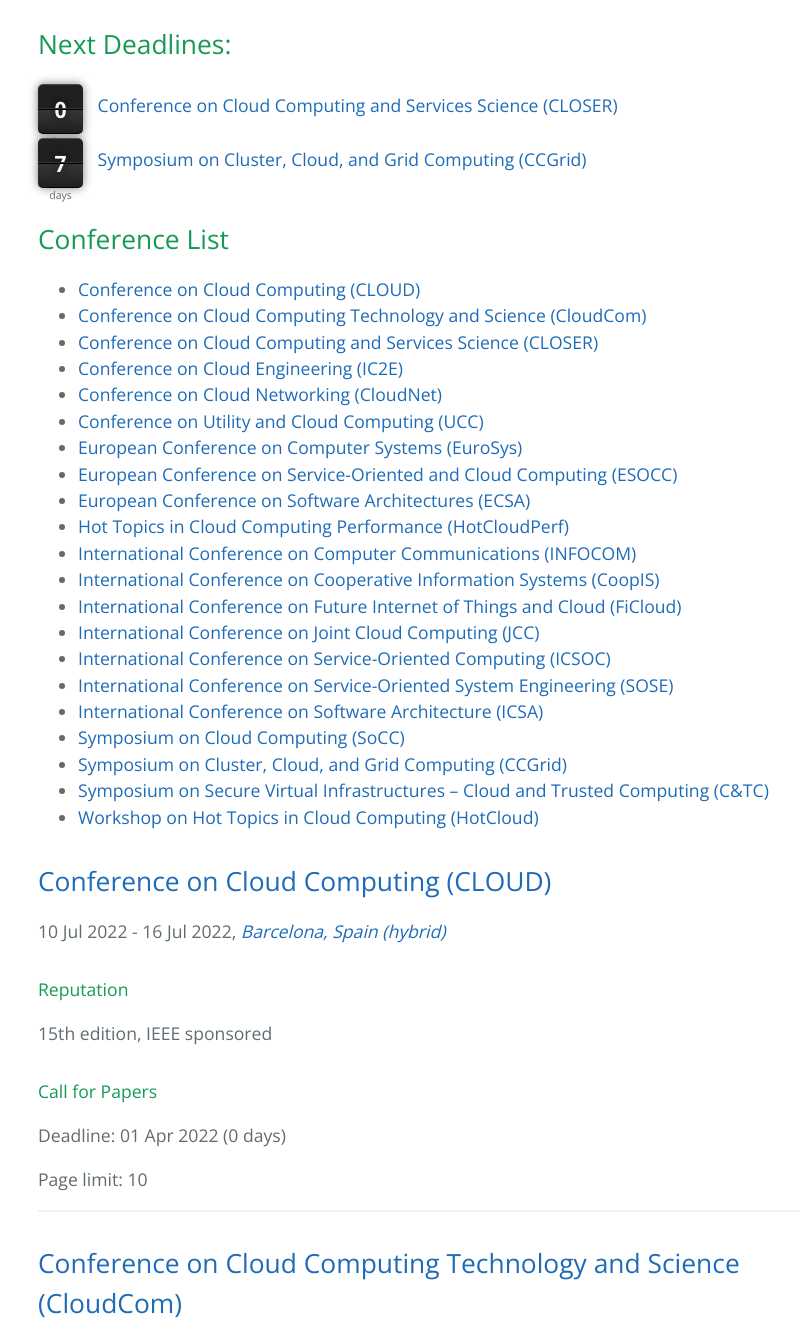
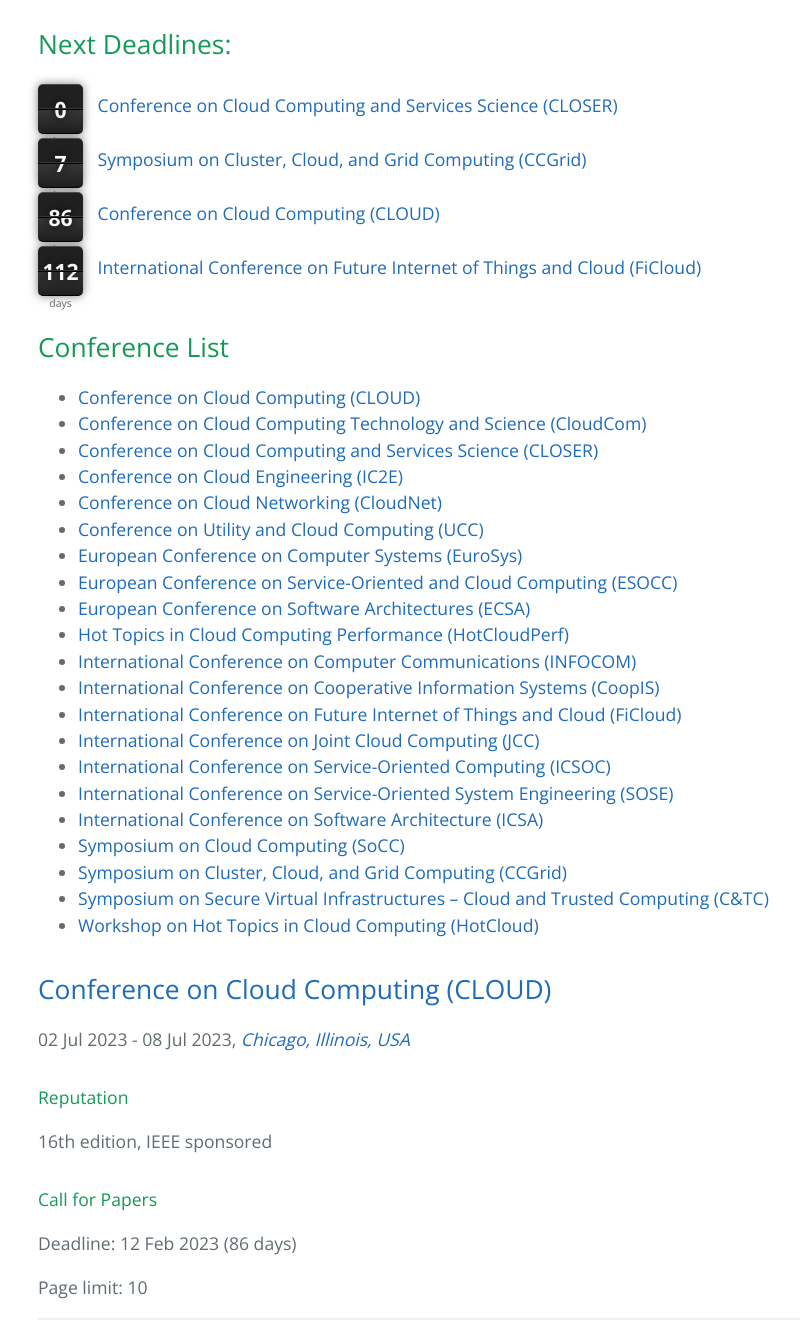
Before and after one commit to stefan-kolb/cloud-conferences, a Jekyll site: the page built from index.html, in a window 1280 px wide and 1400 px high, scrolled down 265 px, cut to the strip 59-1400 px from the top of the window. Shown: the whole strip, without its empty margins (186-986 px from the left). Built offline with Jekyll 4.4.1, drawn with Linux system fonts in a browser that asks for light colours; nearby versions of some CDN libraries; some of the changed text lies outside the part shown.

Commit message:
updated cloud and ficloud

```diff
--- a/_data/conferences.yml
+++ b/_data/conferences.yml
@@ -1,12 +1,12 @@
 - name: Conference on Cloud Computing
   abbrv: CLOUD
-  url: https://conferences.computer.org/cloud/2022/
-  edition: 15
+  url: https://conferences.computer.org/cloud/2023/
+  edition: 16
   organization: IEEE
-  deadline: "2022-04-01"
-  date_from: "2022-07-10"
-  date_to: "2022-07-16"
-  location: "Barcelona, Spain (hybrid)"
+  deadline: "2023-02-12"
+  date_from: "2023-07-02"
+  date_to: "2023-07-08"
+  location: "Chicago, Illinois, USA"
   acceptance:
     - 2015: 15
     - 2014: 19
@@ -213,12 +213,12 @@
 
 - name: International Conference on Future Internet of Things and Cloud
   abbrv: FiCloud
-  url: http://www.ficloud.org/2021
-  edition: 8
-  deadline: "2021-04-15"
-  date_from: "2021-08-23"
-  date_to: "2021-08-25"
-  location: "Rome, Italy"
+  url: https://www.ficloud.org/2023/
+  edition: 10
+  deadline: "2023-03-10"
+  date_from: "2023-08-14"
+  date_to: "2023-08-16"
+  location: "Marrakesh, Morocco (hybrid)"
   page_limit: 8
 
 - name: International Conference on Service-Oriented System Engineering
```
